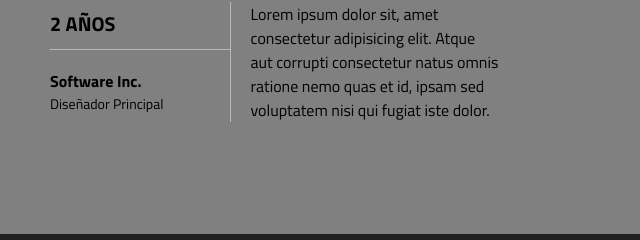
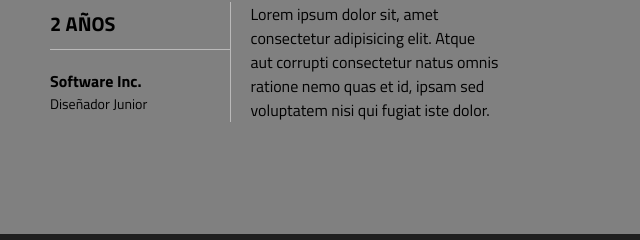
Before and after one commit to JaViEr-EnRi/TP-CV-Ticmas, a plain HTML site: page index.html in a window 1280 px wide. Shown: the part 2014-2254 px from the top of the page, 640-1280 px from the left. Drawn offline with Linux system fonts and the light colour scheme.

Commit message:
Modificacion en el index en la zona laboral

```diff
--- a/index.html
+++ b/index.html
@@ -235,7 +235,7 @@
                         <tr>
                             <td>
                                 <h4>Software Inc.</h4>
-                                <p>Diseñador Principal</p>
+                                <p>Diseñador Junior</p>
                             </td>
                         </tr>
                     </table>
```
